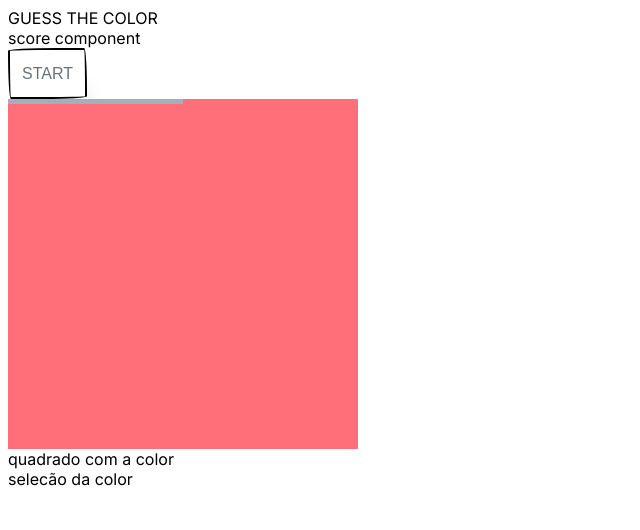
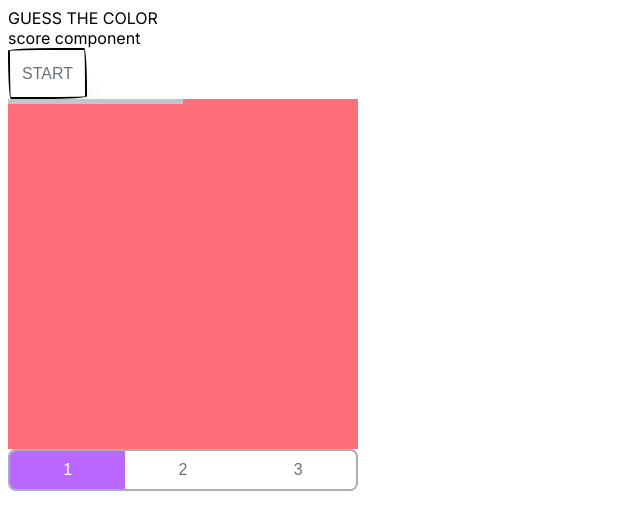
Before and after one commit to niltonc/color-game, a Next.js app: page / in a window 1280 px wide. Shown: the top 530 px of the page, without its empty margins (0-640 px from the left). Built offline with nearby package versions, Linux system fonts and the light colour scheme.

Commit message:
feat: button group component

```diff
--- a/src/app/page.tsx
+++ b/src/app/page.tsx
@@ -1,16 +1,43 @@
 'use client';
-import Button from '@/components/button';
+import Button from '@/components/Button';
 import ColorSquare from '@/components/colorSquare';
+import { ButtonGroup } from '@/components/ButtonGroup';
+import { useState } from 'react';
 
 export default function Home() {
+  const [selectedButton, setSelectedButton] = useState(1);
+
+  const handleButtonClick = (buttonIndex: React.SetStateAction<number>) => {
+    setSelectedButton(buttonIndex);
+  };
   return (
     <main>
       GUESS THE COLOR
       <div>score component</div>
       <Button onClick={() => console.log('START DO JOGO')}>START</Button>
       <ColorSquare color="#ff6f7a" progress={50} />
-      <div>quadrado com a color</div>
-      <div>selecão da color</div>
+      <div style={{ width: 350 }}>
+        <ButtonGroup.Root>
+          <ButtonGroup.Item
+            selected={selectedButton === 1}
+            onClick={() => handleButtonClick(1)}
+          >
+            1
+          </ButtonGroup.Item>
+          <ButtonGroup.Item
+            selected={selectedButton === 2}
+            onClick={() => handleButtonClick(2)}
+          >
+            2
+          </ButtonGroup.Item>
+          <ButtonGroup.Item
+            selected={selectedButton === 3}
+            onClick={() => handleButtonClick(3)}
+          >
+            3
+          </ButtonGroup.Item>
+        </ButtonGroup.Root>
+      </div>
     </main>
   );
 }
--- /dev/null
+++ b/src/components/ButtonGroup/Button.tsx
@@ -0,0 +1,11 @@
+import React from 'react';
+import { ButtonGroupWrapper } from './styles';
+
+interface ButtonGruopProps {
+  children?: React.ReactNode;
+}
+const ButtonGroup: React.FC<ButtonGruopProps> = ({ children }) => {
+  return <ButtonGroupWrapper>{children}</ButtonGroupWrapper>;
+};
+
+export default ButtonGroup;
--- /dev/null
+++ b/src/components/ButtonGroup/Group.tsx
@@ -0,0 +1,20 @@
+import { ButtonWrapper } from './styles';
+
+interface ButtonGruopProps
+  extends React.ButtonHTMLAttributes<HTMLButtonElement> {
+  selected?: boolean;
+  children?: React.ReactNode;
+}
+const Button: React.FC<ButtonGruopProps> = ({
+  selected,
+  children,
+  ...rest
+}) => {
+  return (
+    <ButtonWrapper selected={selected} {...rest}>
+      {children}
+    </ButtonWrapper>
+  );
+};
+
+export default Button;
--- /dev/null
+++ b/src/components/ButtonGroup/index.tsx
@@ -0,0 +1,7 @@
+import Button from './Group';
+import Group from './Button';
+
+export const ButtonGroup = {
+  Root: Group,
+  Item: Button
+};
--- /dev/null
+++ b/src/components/ButtonGroup/styles.ts
@@ -0,0 +1,31 @@
+import styled from 'styled-components';
+import theme from '@/styles/theme';
+
+interface SelectHEXStyleProps {
+  selected?: boolean;
+  first?: boolean;
+}
+export const ButtonGroupWrapper = styled.div`
+  display: flex;
+  overflow: hidden;
+  border-radius: 8px;
+  border: 2px solid ${theme.colors.gray_200};
+`;
+
+export const ButtonWrapper = styled.button<SelectHEXStyleProps>`
+  flex: 1;
+  border: none;
+  padding: 10px;
+  font-size: 16px;
+  cursor: pointer;
+  color: ${(props) =>
+    props.selected ? theme.colors.white : theme.colors.gray_300};
+  background-color: ${(props) =>
+    props.selected ? theme.colors.light_purple : theme.colors.white};
+  &:hover {
+    background-color: ${(props) =>
+      props.selected ? theme.colors.light_green : theme.colors.hover};
+    color: ${(props) =>
+      props.selected ? theme.colors.light_purple : theme.colors.gray_300};
+  }
+`;
--- a/src/components/colorSquare/styles.ts
+++ b/src/components/colorSquare/styles.ts
@@ -16,7 +16,7 @@ export const SquareContainer = styled.div<SquareStyleProps>`
 export const ProgressBar = styled.div<SquareStyleProps>`
   width: ${(props) => props.progress}%;
   height: 5px;
-  background-color: ${theme.colors.gray_200};
+  background-color: ${theme.colors.gray_100};
   position: absolute;
   top: 0;
   left: 0;
--- a/src/styles/theme/index.ts
+++ b/src/styles/theme/index.ts
@@ -39,7 +39,8 @@ export default {
     light_cian: '#01cdfe',
     light_green: '#05ffa1',
     light_purple: '#b967ff',
-    light_yellow: '#fffb96'
+    light_yellow: '#fffb96',
+    hover: '#f0f0f0'
   },
   spacings: {
     xxxsmall: '0.8rem',
```
